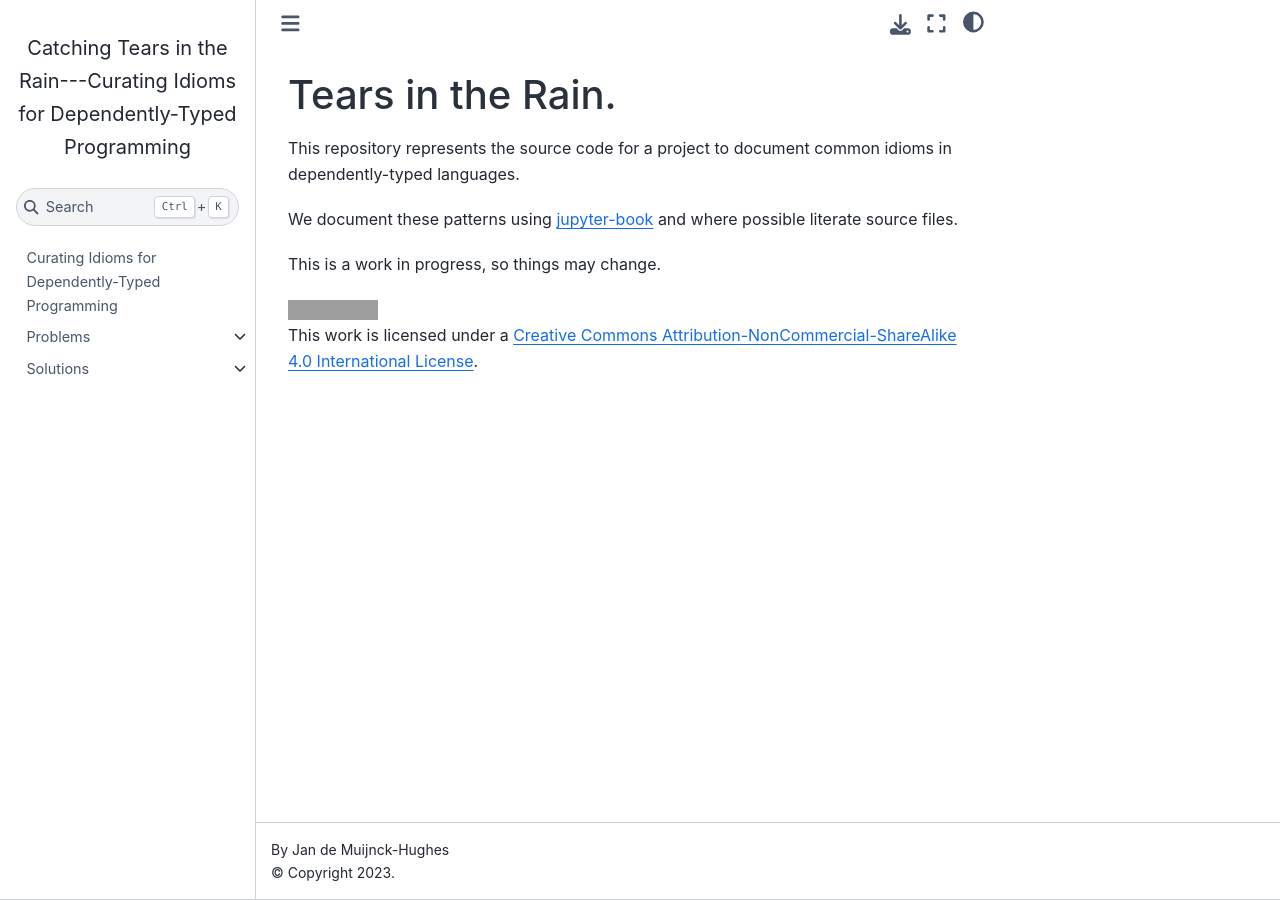
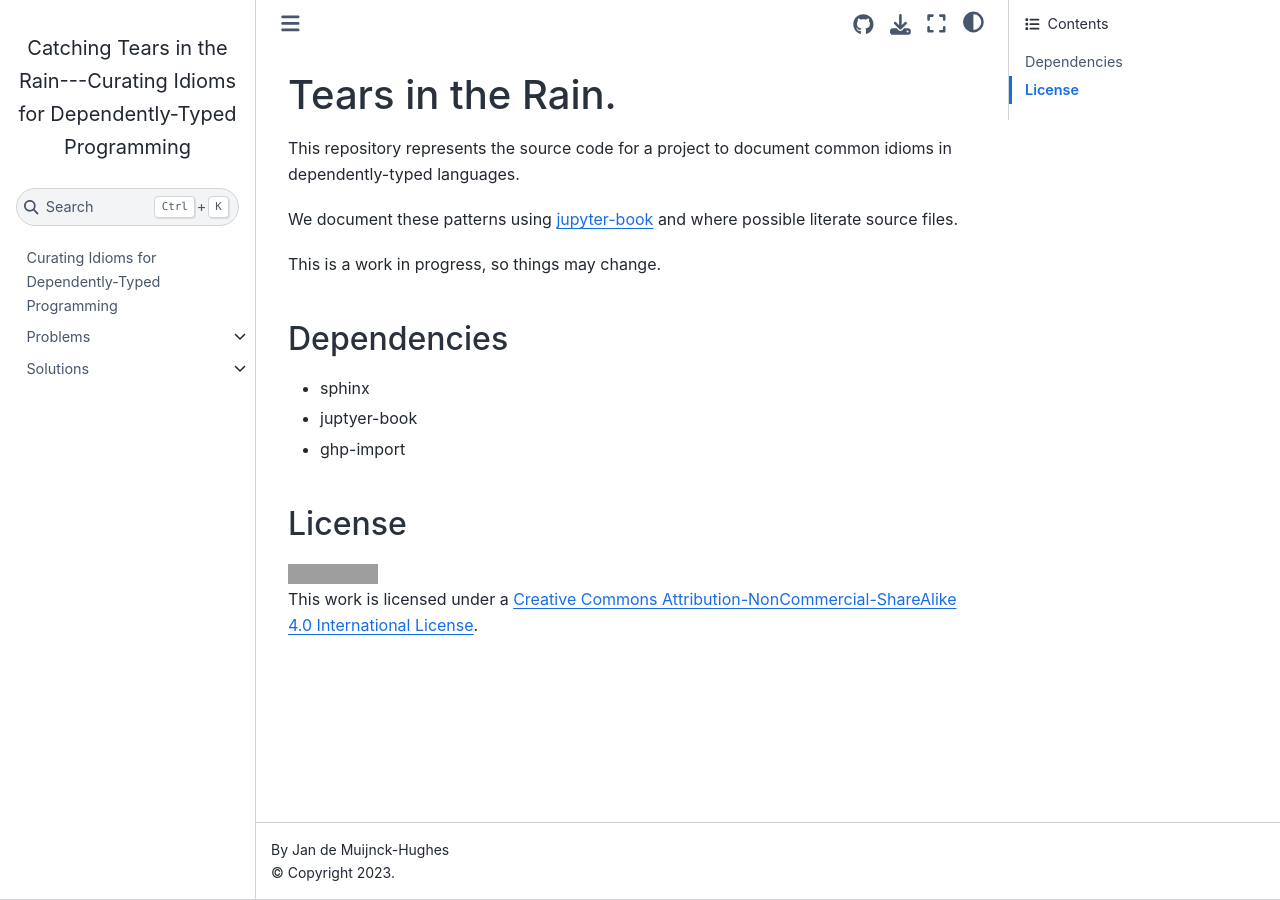
Before and after one commit to jfdm/tears-in-the-rain, a Jupyter Book: the page built from README.md, in a window 1280 px wide. Built offline with Jupyter Book 1.0.4 settings and Sphinx 7.4.7 and the Sphinx Book theme 1.1.4, drawn with Linux system fonts in a browser that asks for light colours; grey boxes are pictures that could not be loaded.

Commit message:
updated makefile.

```diff
--- a/README.md
+++ b/README.md
@@ -6,5 +6,12 @@ We document these patterns using [jupyter-book](https://jupyterbook.org/intro.ht
 
 This is a work in progress, so things may change.
 
+## Dependencies
+
++ sphinx
++ juptyer-book
++ ghp-import
+
+## License
 
 <a rel="license" href="http://creativecommons.org/licenses/by-nc-sa/4.0/"><img alt="Creative Commons License" style="border-width:0" src="https://i.creativecommons.org/l/by-nc-sa/4.0/88x31.png" /></a><br />This work is licensed under a <a rel="license" href="http://creativecommons.org/licenses/by-nc-sa/4.0/">Creative Commons Attribution-NonCommercial-ShareAlike 4.0 International License</a>.
--- a/_config.yml
+++ b/_config.yml
@@ -19,13 +19,11 @@ bibtex_bibfiles:
   - references.bib
 
 # Information about where the book exists on the web
-#repository:
-#  url: https://github.com/executablebooks/jupyter-book  # Online location of your book
-#  path_to_book: docs  # Optional path to your book, relative to the repository root
-#  branch: master  # Which branch of the repository should be used when creating links (optional)
+repository:
+  url: https://github.com/jfdm/tears-in-the-rain/
 
 # Add GitHub buttons to your book
 # See https://jupyterbook.org/customize/config.html#add-a-link-to-your-repository
-#html:
-#  use_issues_button: true
-#  use_repository_button: true
+html:
+  use_issues_button: true
+  use_repository_button: true
```
Also changed, not shown: 1 other file.
